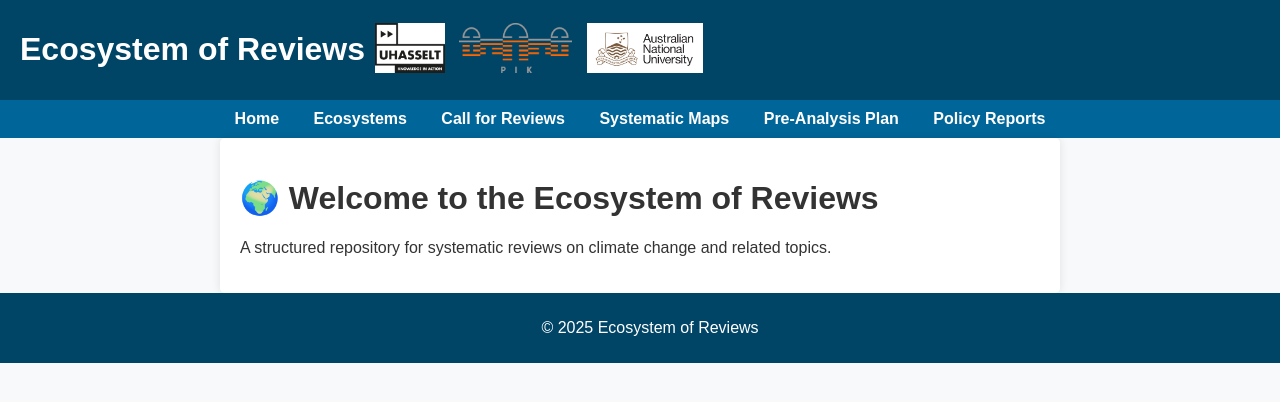
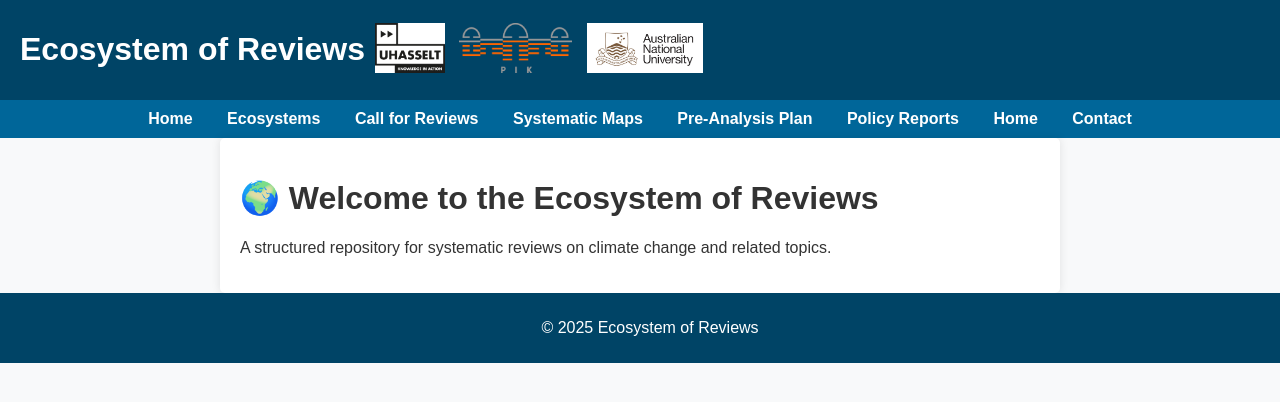
Before and after one commit to trangdtk-vnu/ecosystem-reviews, a Jekyll site: the page built from index.md, in a window 1280 px wide. Shown: the top 402 px of the page. Built offline with Jekyll 4.4.1, drawn with Linux system fonts in a browser that asks for light colours.

Commit message:
Update default.html

```diff
--- a/_layouts/default.html
+++ b/_layouts/default.html
@@ -28,6 +28,8 @@
             <li><a href="{{ '/systematic-maps' | relative_url }}">Systematic Maps</a></li>
             <li><a href="{{ '/pre-analysis-plan' | relative_url }}">Pre-Analysis Plan</a></li>
             <li><a href="{{ '/policy-reports' | relative_url }}">Policy Reports</a></li>
+            <li><a href="{{ '/' | relative_url }}">Home</a></li>
+            <li><a href="{{ '/contact/' | relative_url }}">Contact</a></li>
         </ul>
     </nav>
 
```
